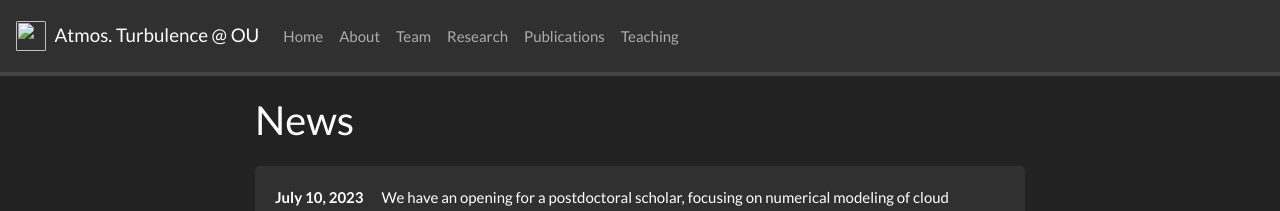
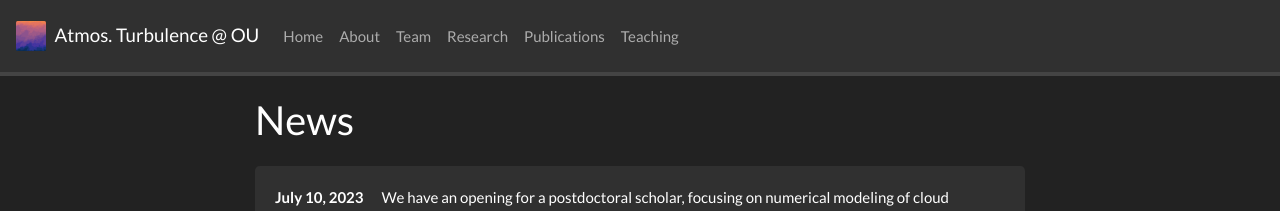
Before and after one commit to ssalesky/salesky_website, a Jekyll site: the page built from _pages/allnews.md, in a window 1280 px wide. Shown: the top 211 px of the page. Built offline with Jekyll 4.4.1, drawn with Linux system fonts in a browser that asks for light colours; nearby versions of some CDN libraries; a style sheet for code colours, icons or effects is not loaded.

```diff
--- a/_config.yml
+++ b/_config.yml
@@ -2,7 +2,7 @@
 title: Atmos. Turbulence @ OU
 email: salesky@ou.edu
 description: Academic webpage of Dr. Scott Salesky
-baseurl: "~salesky/"
+baseurl: "/~salesky"
 url: "http://weather.ou.edu"
 
 # Google analytics ID: Uncomment and your own, if you like
```
